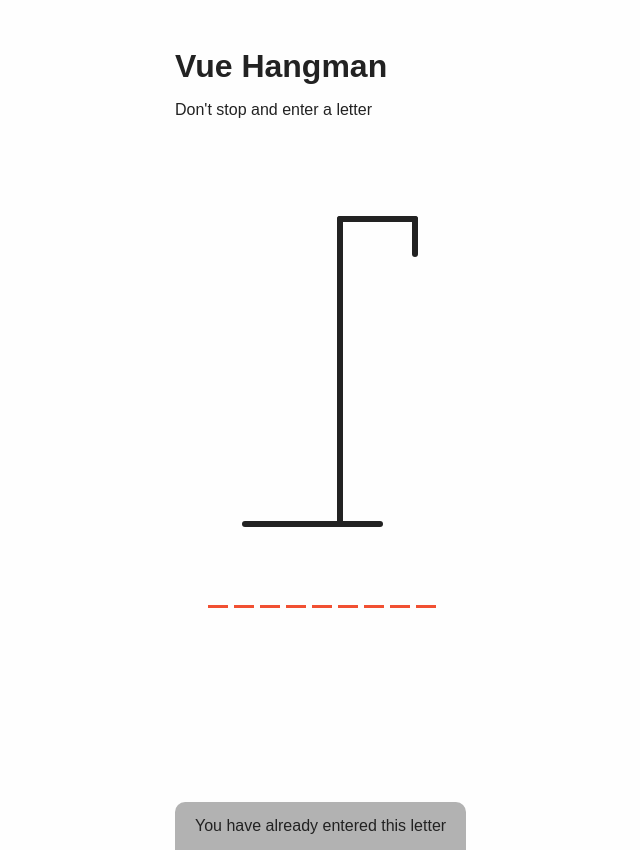
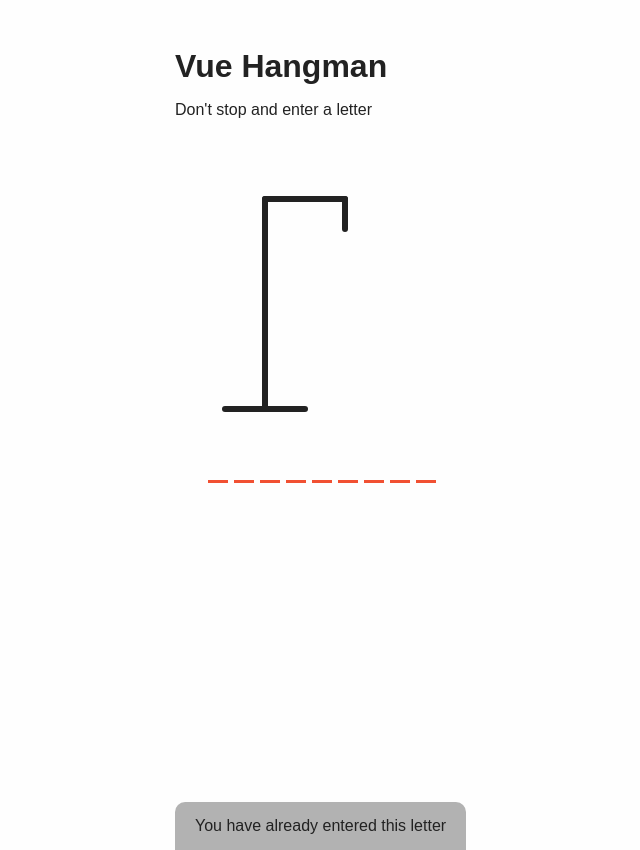
Before and after one commit to murerkinn/vue-hangman, a Vue app: page / in a window 1280 px wide. Shown: the whole page, without its empty margins (240-880 px from the left). Built offline with nearby package versions, Linux system fonts and the light colour scheme.

Commit message:
Show nofitication and hangman

```diff
--- a/src/App.vue
+++ b/src/App.vue
@@ -1,12 +1,12 @@
 <template>
   <Header />
   <div class="game-container">
-    <Figure />
+    <Figure :wrongLetters="wrongLetters" />
     <WrongLetters :wrongLetters="wrongLetters" />
     <Word :selectedWord="selectedWord" :correctLetters="correctLetters" />
   </div>
   <Popup />
-  <Notification />
+  <Notification :not="notification" />
 </template>
 
 <script>
@@ -32,7 +32,8 @@ export default {
       words: ["composition", "hangman", "development", "framework"],
       playable: true,
       correctLetters: [],
-      wrongLetters: []
+      wrongLetters: [],
+      notification: false
     };
   },
   computed: {
@@ -43,31 +44,33 @@ export default {
   methods: {
     handleKeyDown(e) {
       const { key, keyCode } = e;
-      if (this.playable && keyCode >= 65 && keyCode <= 90) {
+      const forbiddens = [8, 9, 16, 17, 18, 20, 37, 38, 39, 40];
+      const regex = /[a-zA-Z]/;
+      if (this.playable && regex.test(key) && !forbiddens.includes(keyCode)) {
         const letter = key.toLowerCase();
 
         if (this.selectedWord.includes(letter)) {
           if (!this.correctLetters.includes(letter)) {
             this.correctLetters.push(letter);
           } else {
-            // this.showNotification();
+            this.showNotification();
           }
         } else {
           if (!this.wrongLetters.includes(letter)) {
             this.wrongLetters.push(letter);
           } else {
-            // this.showNotification();
+            this.showNotification();
           }
         }
       }
+    },
+    showNotification() {
+      this.notification = true;
+
+      setTimeout(() => {
+        this.notification = false;
+      }, 2000);
     }
-    // showNotification() {
-    //   Notification.classList.add("show");
-
-    //   setTimeout(() => {
-    //     Notification.classList.remove("show");
-    //   }, 2000);
-    // }
   },
   mounted() {
     window.addEventListener("keydown", this.handleKeyDown);
--- a/src/components/Figure.vue
+++ b/src/components/Figure.vue
@@ -1,27 +1,38 @@
 <template>
-  <svg height="375" width="300" class="figure-container">
+  <svg height="250" width="200" class="figure-container">
     <!-- Rod -->
-    <line x1="135" y1="40" x2="210" y2="40" />
-    <line x1="210" y1="40" x2="210" y2="75" />
-    <line x1="135" y1="40" x2="135" y2="345" />
-    <line x1="40" y1="345" x2="175" y2="345" />
+    <line x1="60" y1="20" x2="140" y2="20" />
+    <line x1="140" y1="20" x2="140" y2="50" />
+    <line x1="60" y1="20" x2="60" y2="230" />
+    <line x1="20" y1="230" x2="100" y2="230" />
 
     <!-- Head -->
-    <circle cx="210" cy="105" r="40" class="figure-part" />
+    <circle v-if="errors > 0" cx="140" cy="70" r="20" />
     <!-- Body -->
-    <line x1="210" y1="135" x2="210" y2="175" class="figure-part" />
+    <line v-if="errors > 1" x1="140" y1="90" x2="140" y2="150" />
     <!-- Arms -->
-    <line x1="210" y1="140" x2="140" y2="175" class="figure-part" />
-    <line x1="210" y1="140" x2="1135" y2="175" class="figure-part" />
+    <line v-if="errors > 2" x1="140" y1="120" x2="120" y2="100" />
+    <line v-if="errors > 3" x1="140" y1="120" x2="160" y2="100" />
     <!-- Legs -->
-    <line x1="210" y1="175" x2="140" y2="270" class="figure-part" />
-    <line x1="210" y1="175" x2="1135" y2="270" class="figure-part" />
+    <line v-if="errors > 4" x1="140" y1="150" x2="120" y2="180" />
+    <line v-if="errors > 5" x1="140" y1="150" x2="160" y2="180" />
   </svg>
 </template>
 
 <script>
 export default {
-  name: "Figure"
+  name: "Figure",
+  props: {
+    wrongLetters: {
+      type: Array,
+      required: true
+    }
+  },
+  computed: {
+    errors() {
+      return this.wrongLetters.length;
+    }
+  }
 };
 </script>
 
--- a/src/components/Notification.vue
+++ b/src/components/Notification.vue
@@ -1,12 +1,18 @@
 <template>
-  <div class="notification-container" id="notification-container">
+  <div :class="[{ show: not }, 'notification-container']">
     <p>You have already entered this letter</p>
   </div>
 </template>
 
 <script>
 export default {
-  name: "Notification"
+  name: "Notification",
+  props: {
+    not: {
+      type: Boolean,
+      required: true
+    }
+  }
 };
 </script>
 
```
